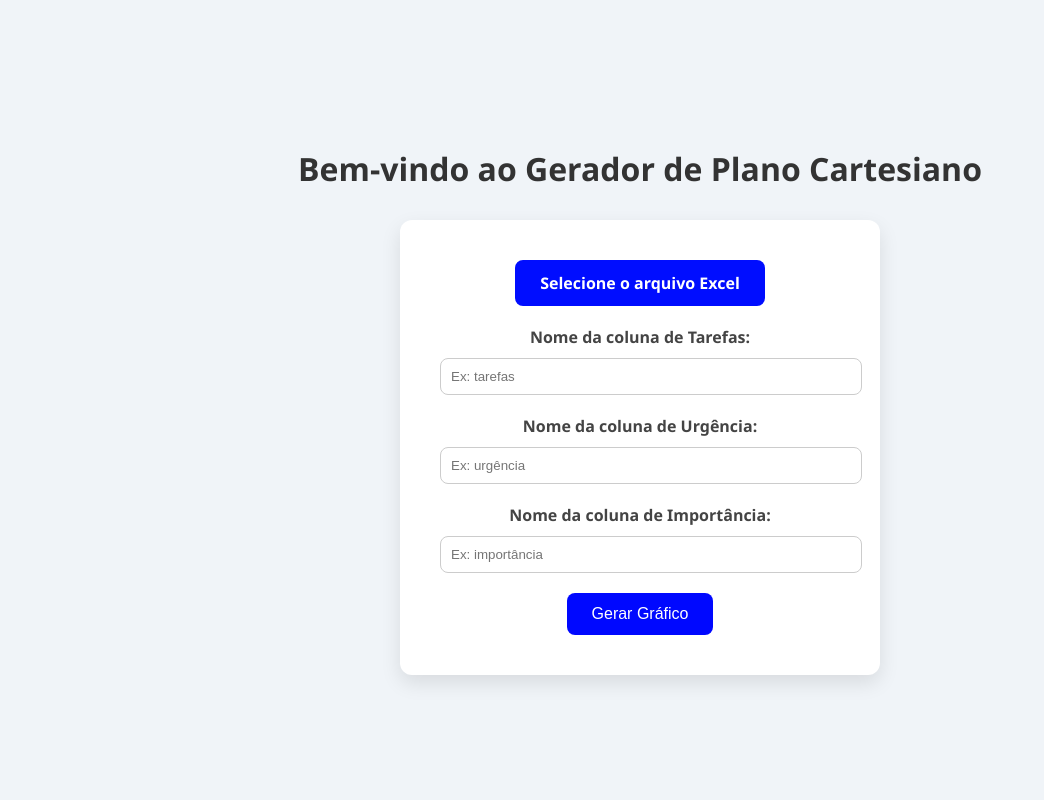
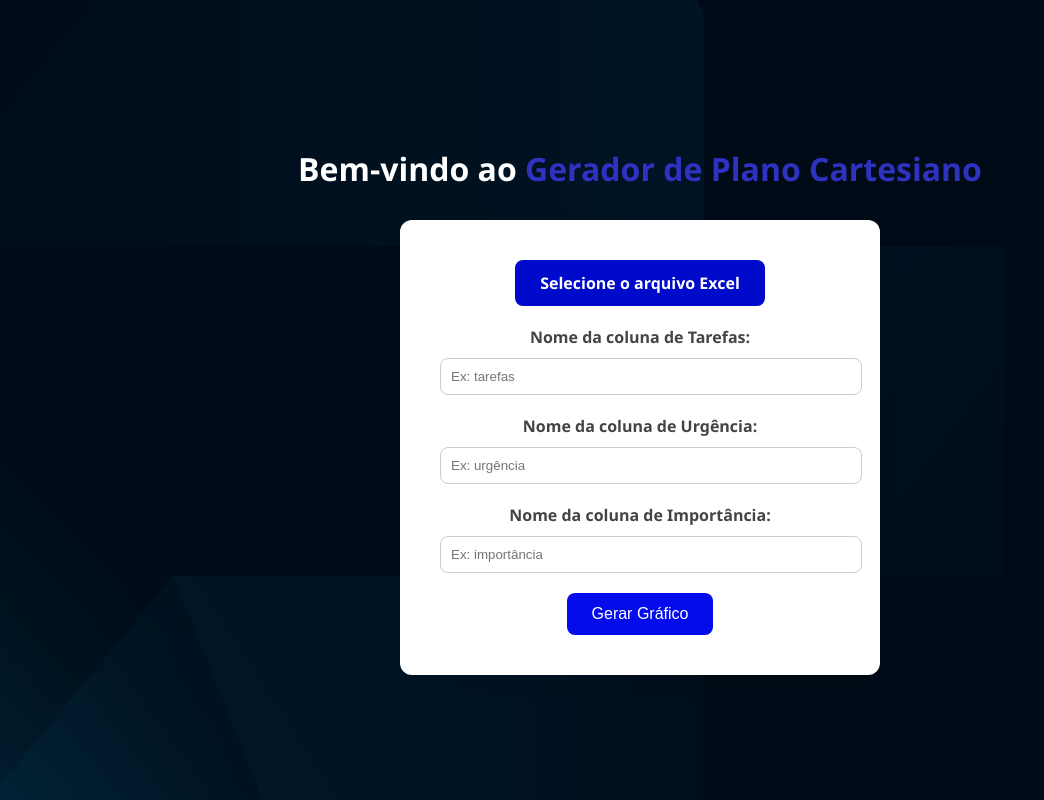
Before and after one commit to Bug-e-Fix/Gerador_de_Grafico, a Flask app: page / in a window 1280 px wide. Shown: the whole page, without its empty margins (0-1044 px from the left). Run offline with Flask 3, Linux system fonts and the light colour scheme.

Commit message:
Estilização primeira tela

```diff
--- a/Site/static/style.css
+++ b/Site/static/style.css
@@ -1,5 +1,5 @@
 body {
-    background-color: #f0f4f8;
+    background-image: url("images/2.png");
     font-family: 'Segoe UI', Tahoma, Geneva, Verdana, sans-serif;
     display: flex;
     flex-direction: column;
@@ -10,7 +10,12 @@ body {
 }
 
 h1 {
-    color: #333;
+    color: #ffffff;
+    margin-bottom: 30px;
+}
+
+h1 a {
+    color: #2d32c0;
     margin-bottom: 30px;
 }
 
@@ -41,7 +46,7 @@ input[type="file"] {
 }
 
 button {
-    background-color: #0008ff;
+    background-color: #040cec;
     color: white;
     padding: 12px 25px;
     border: none;
@@ -52,13 +57,13 @@ button {
 }
 
 button:hover {
-    background-color: #0033ff;
+    background-color: #0e019b;
 }
 
 .custom-file-upload {
     display: inline-block;
     padding: 12px 25px;
-    background-color: #000dff;
+    background-color: #000aca;
     color: white;
     font-size: 16px;
     font-weight: bold;
@@ -76,7 +81,7 @@ button:hover {
 
 /* Efeito hover para o botão customizado */
 .custom-file-upload:hover {
-    background-color: #0026ff;
+    background-color: #0600b2;
 }
 
 @media (max-width: 480px) {
--- a/Site/templates/index.html
+++ b/Site/templates/index.html
@@ -6,7 +6,7 @@
     <link rel="stylesheet" href="{{ url_for('static', filename='style.css') }}">
 </head>
 <body>
-    <h1>Bem-vindo ao Gerador de Plano Cartesiano</h1>
+    <h1>Bem-vindo ao <a>Gerador de Plano Cartesiano</a></h1>
     <div class="upload-container">
         <form action="/upload" method="post" enctype="multipart/form-data">
             <!-- Botão customizado com span para exibir o nome do arquivo -->
```
Also changed, not shown: Site/images/background.png (deleted), Site/static/images/2.png (added).
